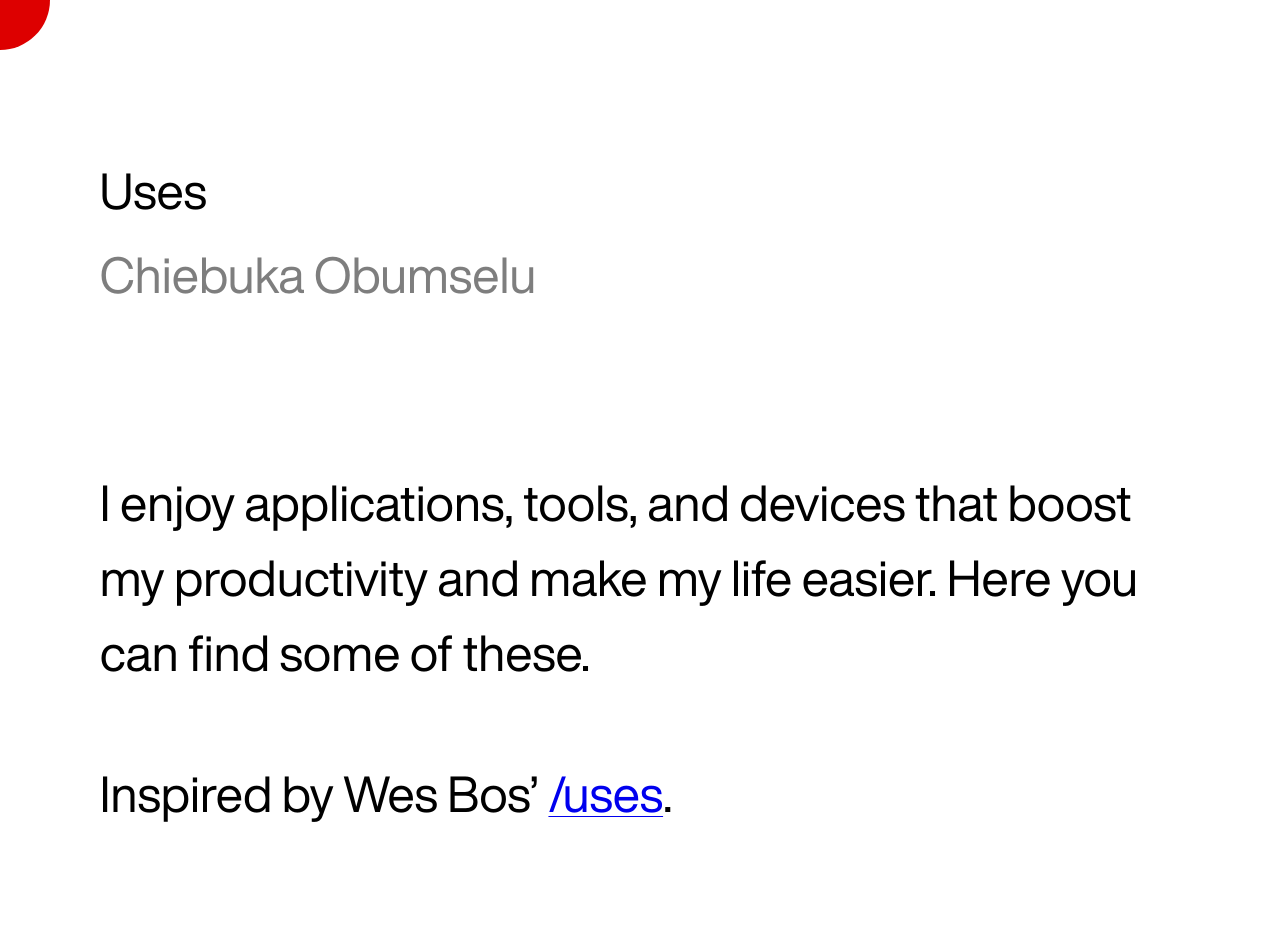
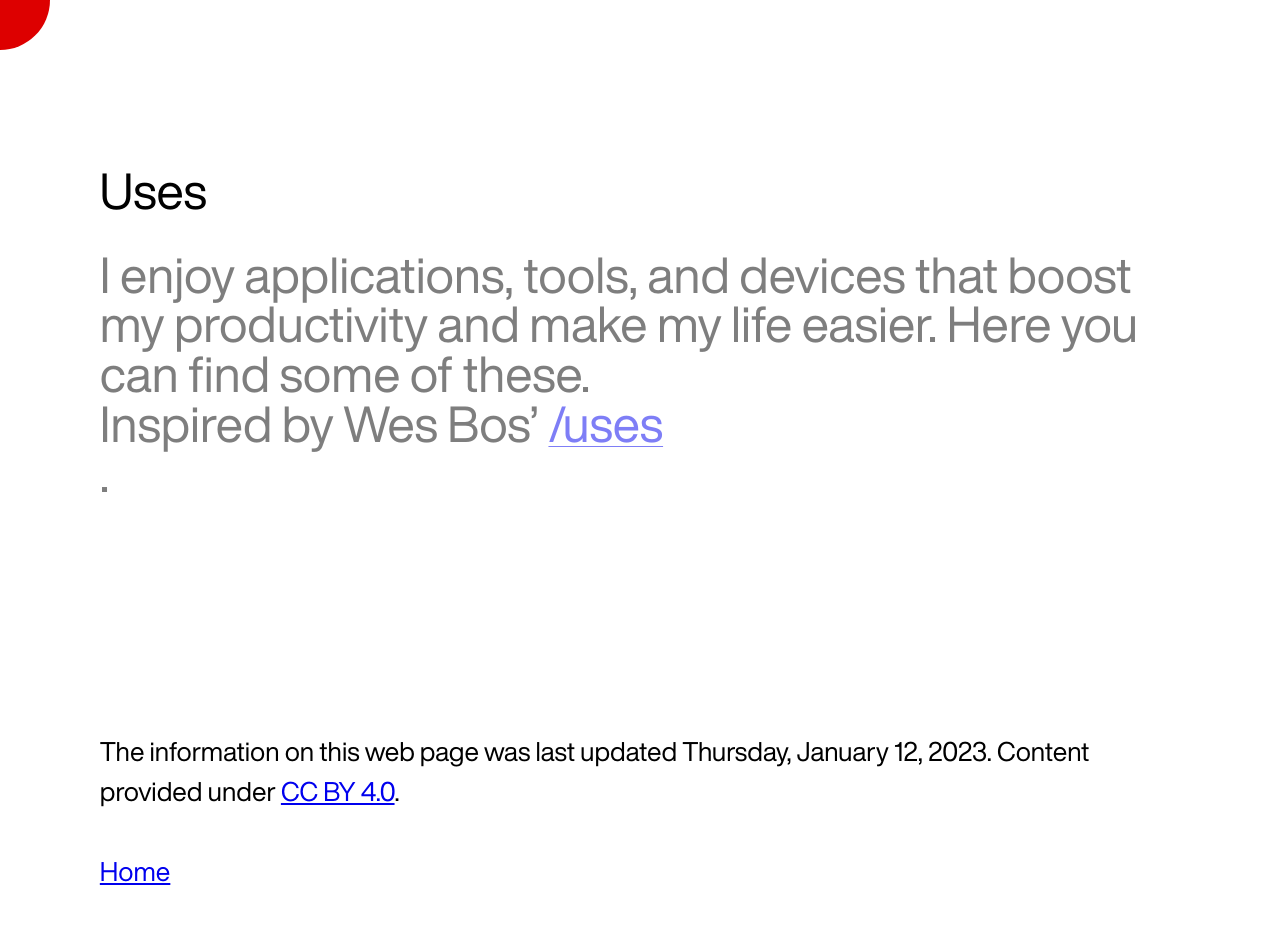
Before and after one commit to ChiebukaO/Cibbs, a plain HTML site: page uses.html in a window 1280 px wide. Shown: the top 935 px of the page. Drawn offline with Linux system fonts and the light colour scheme.

Commit message:
new style

```diff
--- a/uses.html
+++ b/uses.html
@@ -25,10 +25,9 @@
 
     <main>
       <h1>Uses</h1>
-      <h2>Chiebuka Obumselu</h2>
 
-      <p>I enjoy applications, tools, and devices that boost my productivity and make my life easier. Here you can find some of these.</p>
-        <p>Inspired by Wes Bos’ <a href="https://uses.tech" target="_blank" rel="noopener noreferrer" class="underline font-medium tracking-wide transition decoration-gray-400 hover:decoration-gray-500 dark:decoration-gray-600 dark:hover:decoration-gray-500 cursor-pointer" style="text-underline-position:from-font;text-decoration-thickness:.15rem">/uses</a>.</p>
+      <h2>I enjoy applications, tools, and devices that boost my productivity and make my life easier. Here you can find some of these.
+        <br>Inspired by Wes Bos’ <a href="https://uses.tech" target="_blank" rel="noopener noreferrer" class="underline font-medium tracking-wide transition decoration-gray-400 hover:decoration-gray-500 dark:decoration-gray-600 dark:hover:decoration-gray-500 cursor-pointer" style="text-underline-position:from-font;text-decoration-thickness:.15rem">/uses</a></br>.</h2>
 
      <p>The information on this web page was last updated Thursday, January 12, 2023. Content provided under <a href="https://creativecommons.org/licenses/by/4.0/" target="_blank">CC BY 4.0</a>.
     <br> <br><a href="/index.html"> Home</a></br></br></p>
```
